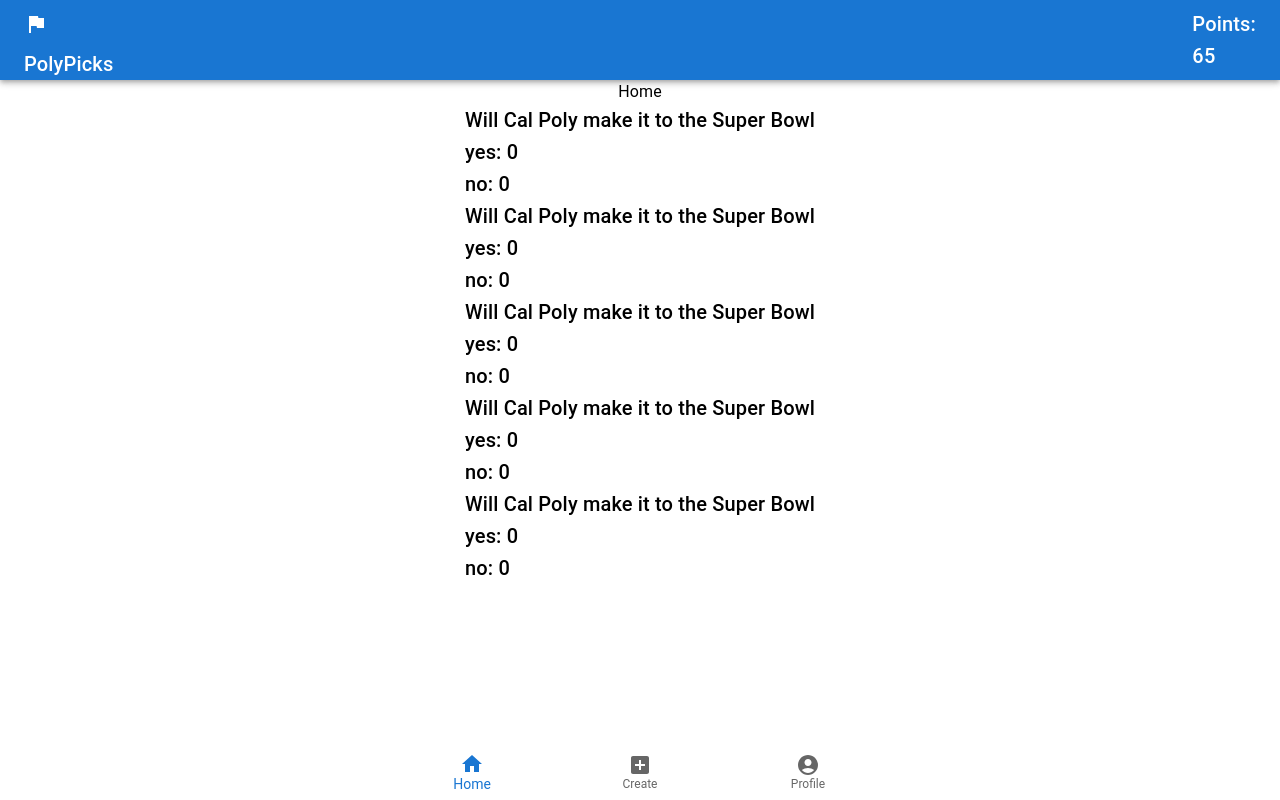
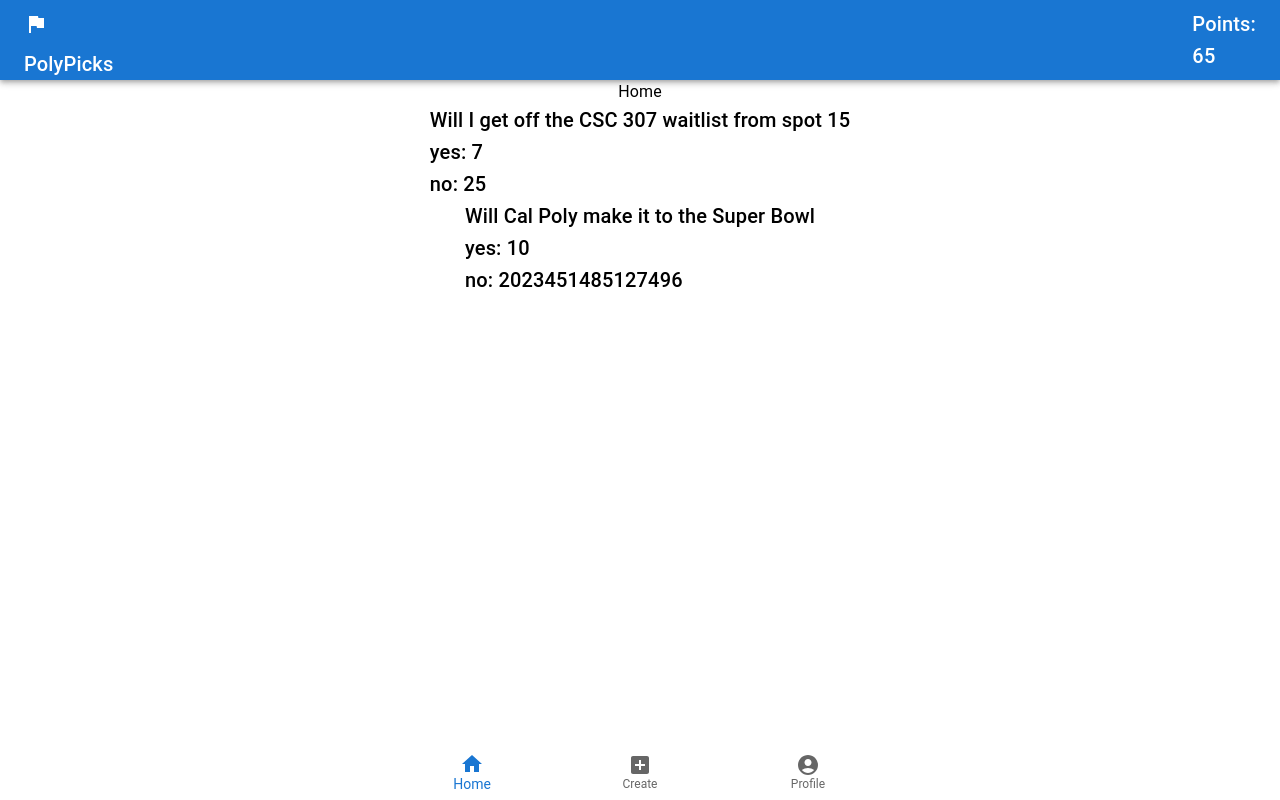
Before and after one commit to EmuMan/stay-soft, a React (Create React App) app in the folder packages/react-frontend/: page / in a window 1280 px wide. Built offline with nearby package versions, Linux system fonts and the light colour scheme.

Commit message:
Added props to Bet component

```diff
--- a/packages/react-frontend/src/components/HomePage.js
+++ b/packages/react-frontend/src/components/HomePage.js
@@ -6,11 +6,16 @@
     <Box display="flex" justifyContent="center" alignItems="center" flexDirection="column">
       <Typography>Home</Typography>
       <Box display="flex" justifyContent="center" alignItems="center" flexDirection="column">
-        <Bet />
-        <Bet />
-        <Bet />
-        <Bet />
-        <Bet />
+        <Bet
+          yesCount="7"
+          noCount="25"
+          description="Will I get off the CSC 307 waitlist from spot 15"
+        />
+        <Bet
+          yesCount="10"
+          noCount="2023451485127496"
+          description="Will Cal Poly make it to the Super Bowl"
+        />
       </Box>
     </Box>
   );
--- a/packages/react-frontend/src/components/bet.js
+++ b/packages/react-frontend/src/components/bet.js
@@ -1,19 +1,16 @@
 import { Box, Typography } from "@mui/material";
 
-const Bet = () => {
-  let numberYes = 0;
-  let numberNo = 0;
-  let description = "Will Cal Poly make it to the Super Bowl";
+const Bet = (props) => {
   return (
     <Box>
       <Typography variant="h6" component="div">
-        {description}
+        {props.description}
       </Typography>
       <Typography variant="h6" component="div">
-        yes: {numberYes}
+        yes: {props.yesCount}
       </Typography>
       <Typography variant="h6" component="div">
-        no: {numberNo}
+        no: {props.noCount}
       </Typography>
     </Box>
   );
```
